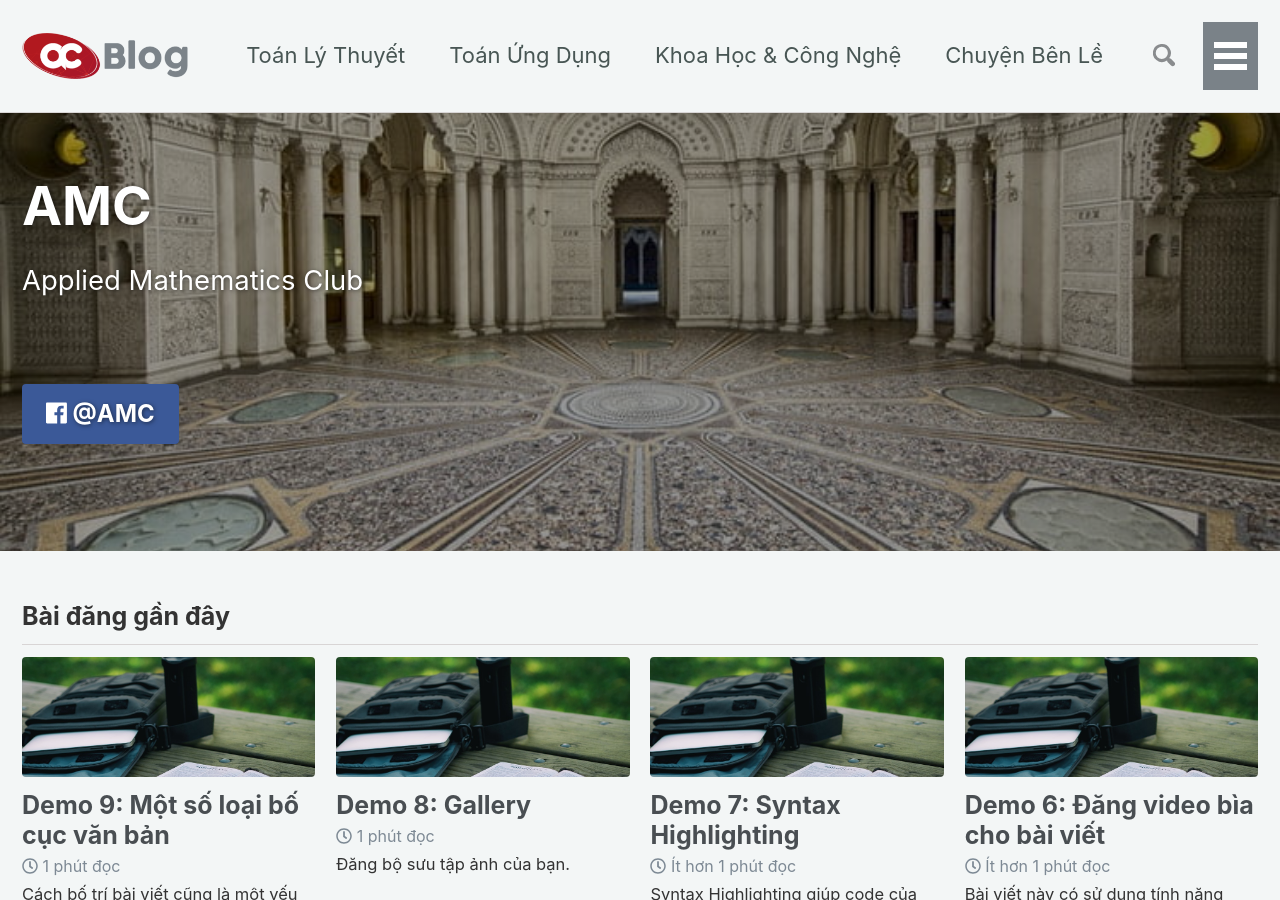
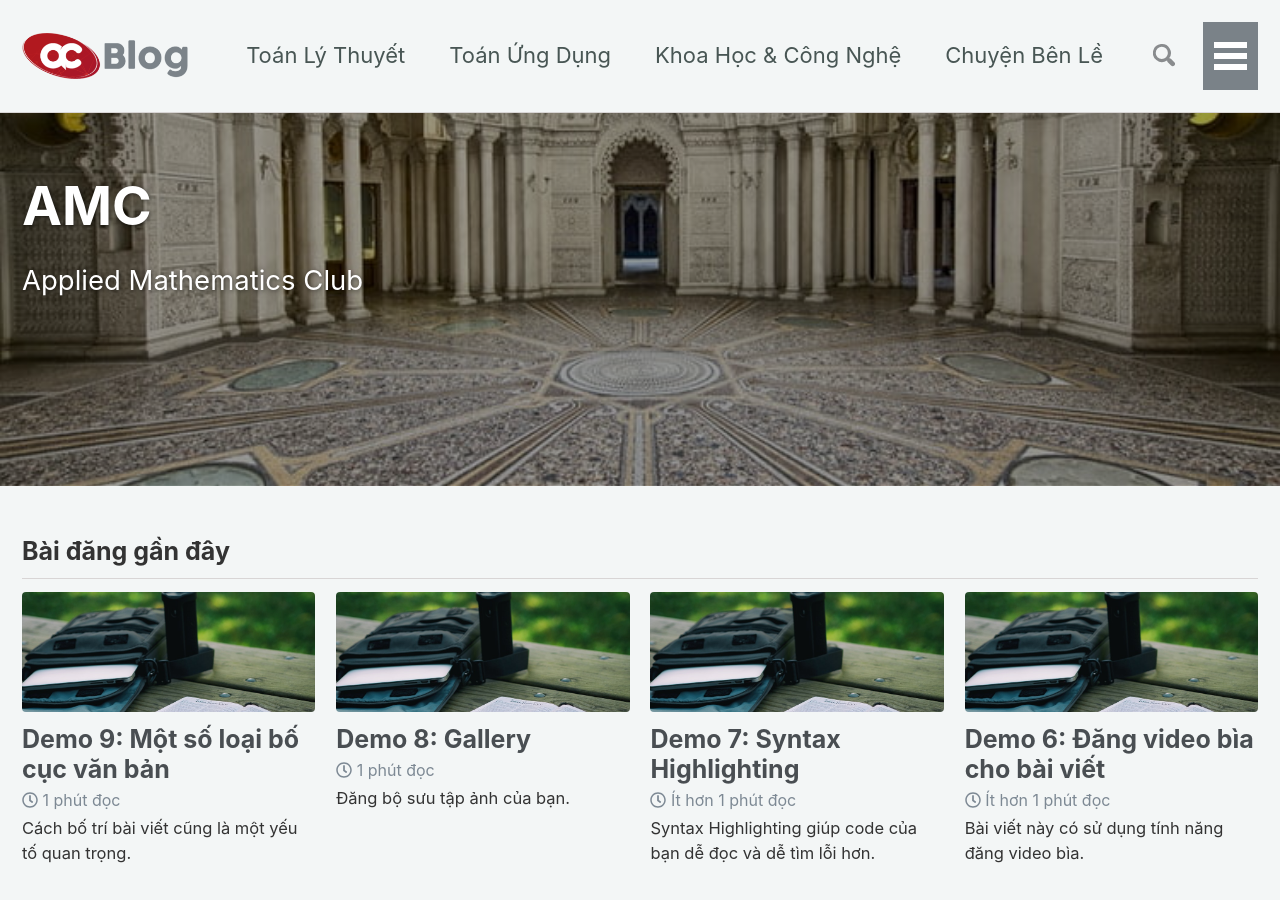
Before and after one commit to testvon/amcblog.github.io, a Jekyll site: the page built from index.html, in a window 1280 px wide and 900 px high. Built offline with Jekyll 4.4.1, drawn with Linux system fonts in a browser that asks for light colours; nearby versions of some CDN libraries; the list of posts is cut into pages by our own code.

Commit message:
Update index.html

```diff
--- a/index.html
+++ b/index.html
@@ -6,7 +6,7 @@ header:
 pagination:
   enabled: true
 title: " AMC"
-excerpt: 'Applied Mathematics Club  <br><br><br> [<i class="fab fa-facebook"></i> @AMC](https://www.facebook.com/appliedmathclub/){: .btn .btn--facebook}'
+excerpt: 'Applied Mathematics Club  <br><br><br>'
 feature_row1:
   - image_path: /images/event-1.jpeg
     alt: "Sự kiện sắp tới"
```
